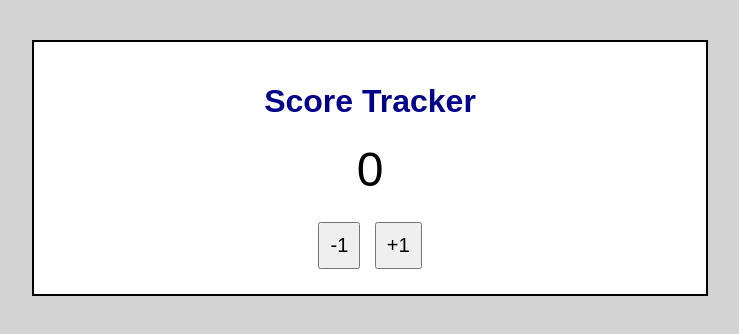
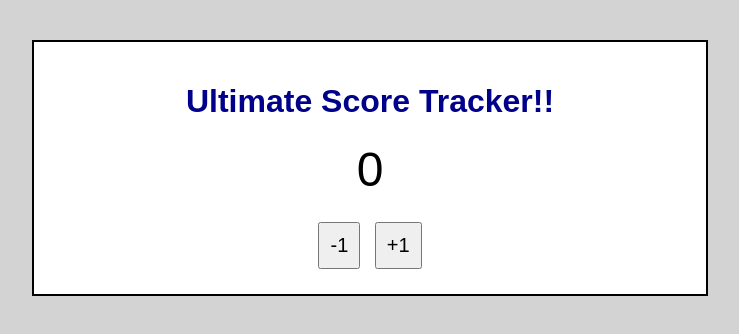
Before and after one commit to mparkcode/git_branch_solo_fsai, a plain HTML site: page index.html in a window 1280 px wide. Shown: the whole page, without its empty margins (270-1009 px from the left). Drawn offline with Linux system fonts and the light colour scheme.

Commit message:
Update title from 'Score Tracker' to 'Ultimate Score Tracker!!'

```diff
--- a/index.html
+++ b/index.html
@@ -9,7 +9,7 @@
 <body>
 
     <div class="container">
-        <h1>Score Tracker</h1>
+        <h1>Ultimate Score Tracker!!</h1>
 
         <div id="score" class="score">0</div>
         <div class="buttons">
```
